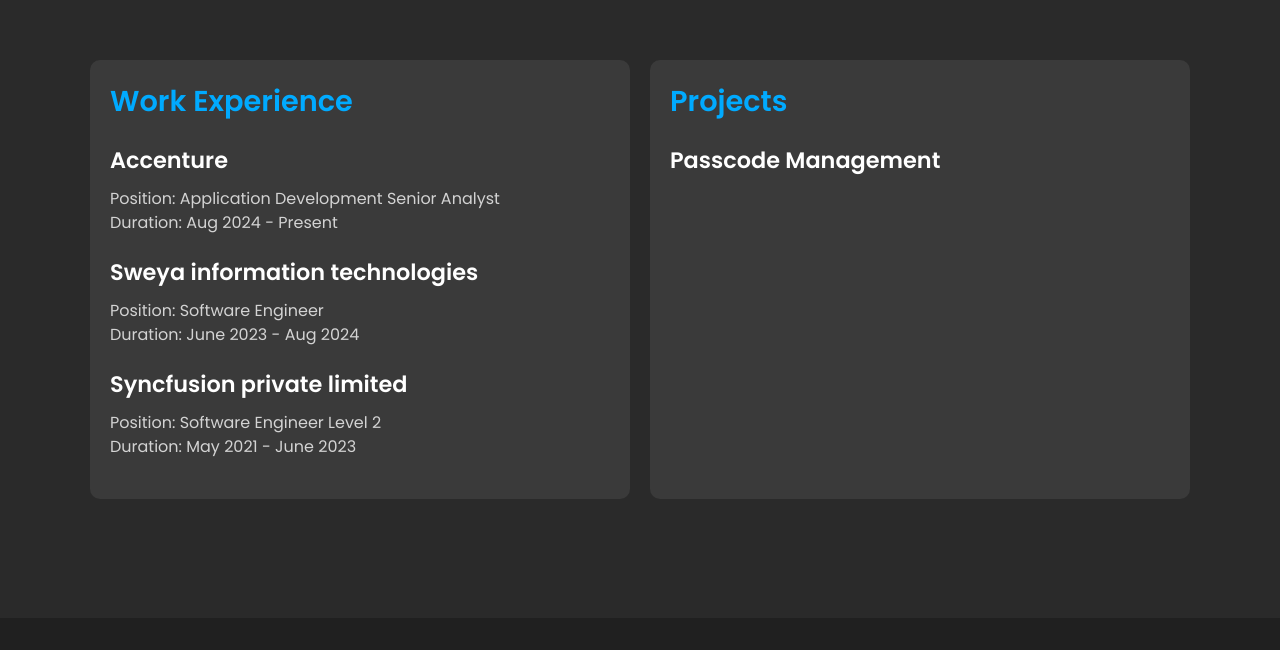
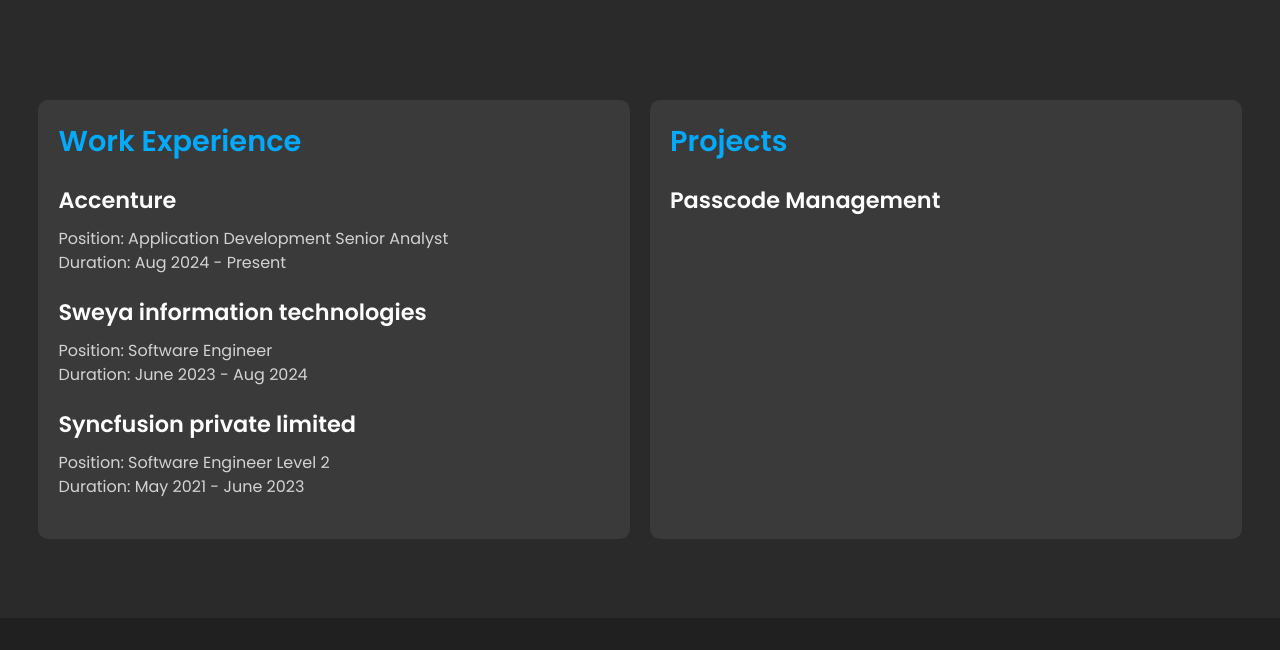
Before and after one commit to AswathAadi/Aswath_M, a plain HTML site: page index.html in a window 1280 px wide. Shown: the part 1870-2520 px from the top of the page. Drawn offline with nearby package versions, Linux system fonts and the light colour scheme.

Commit message:
css fix.

```diff
--- a/css/style.css
+++ b/css/style.css
@@ -301,7 +301,6 @@ section {
     height: 648px;
     width: 100%;
     box-sizing: border-box;
-    padding: 90px;
 }
 
 .contact {
@@ -527,6 +526,7 @@ form textarea {
     display: flex;
     justify-content: space-between;
     gap: 20px;
+    margin-top: 10vh;
 }
 
 .work-experience, .projects {
```
